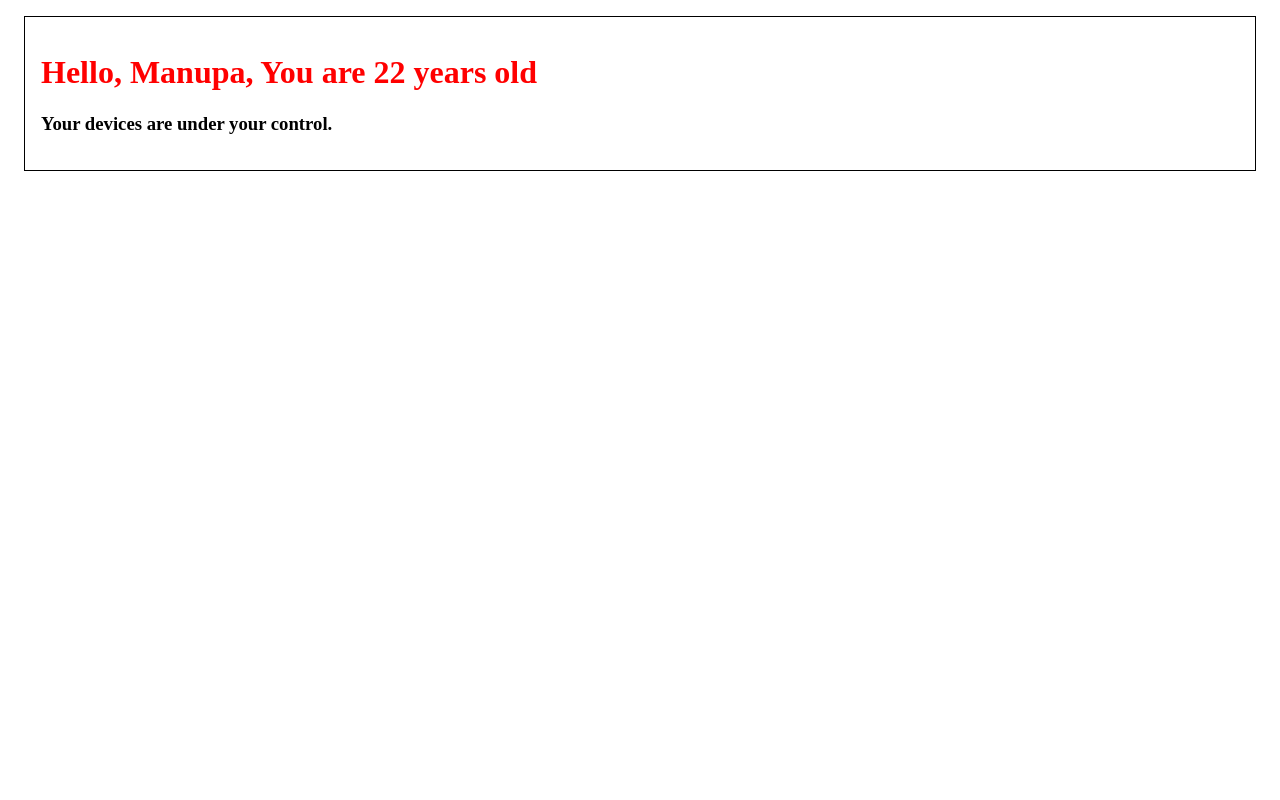
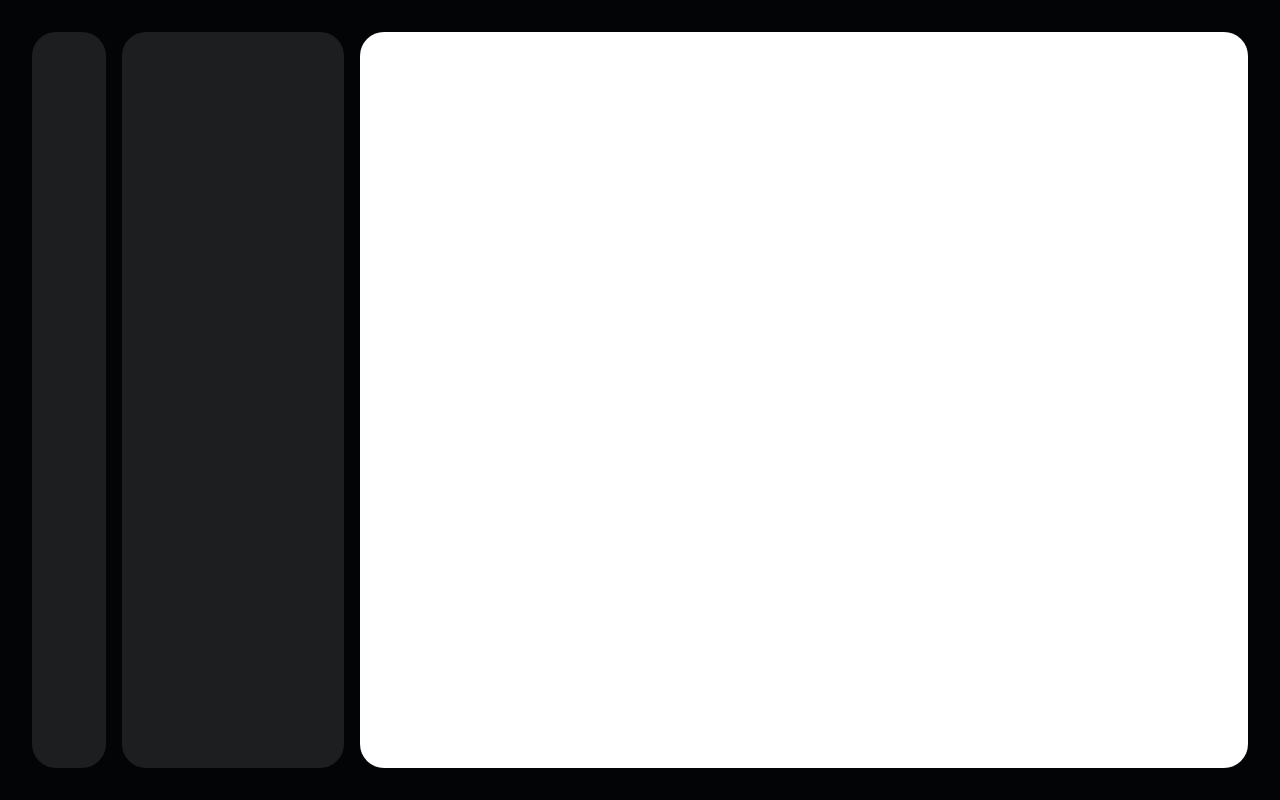
Before and after one commit to ManupaDev/smart-home-project, a React (Vite) app: page / in a window 1280 px wide. Built offline with nearby package versions, Linux system fonts and the light colour scheme.

Commit message:
feat: scaffold

```diff
--- a/src/App.css
+++ b/src/App.css
@@ -1,9 +1,32 @@
-.container {
-  margin: 16px;
-  border: 1px solid black;
-  padding: 16px;
+* {
+  margin: 0;
+  padding: 0;
+  box-sizing: border-box;
 }
 
-.greeting{
-  color:red;
+.App {
+  height: 100vh;
+  padding: 32px;
+  display: grid;
+  grid-template-columns: 1fr 3fr 12fr;
+  background-color: #020406;
+  gap: 16px;
 }
+
+.sidebar {
+  display: flex;
+  flex-direction: column;
+  background-color: #1c1e1f;
+  border-radius: 24px;
+  padding:16px 0;
+}
+.widgets {
+  padding:16px 0;
+  background-color: #1c1e1f;
+  border-radius: 24px;
+}
+
+.home{
+  background-color: white;
+  border-radius: 24px;
+}
--- a/src/App.jsx
+++ b/src/App.jsx
@@ -1,14 +1,11 @@
 import "./App.css";
 
 function App() {
-
-  const username = "Manupa";
-  const age = 22;
-
   return (
-    <div className="container">
-      <h1 className="greeting">Hello, {username}, You are {age} years old</h1>
-      <h3>Your devices are under your control.</h3>
+    <div className="App">
+      <div className="sidebar"></div>
+      <div className="widgets"></div>
+      <div className="home"></div>
     </div>
   );
 }
```
